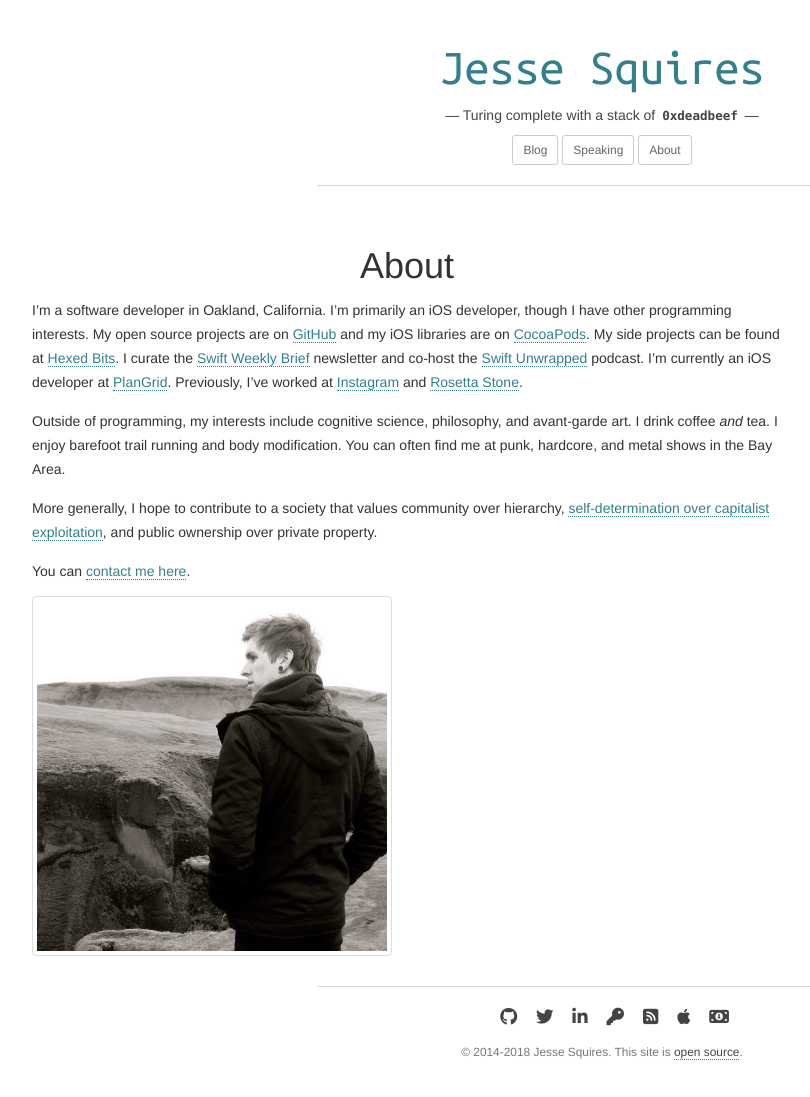
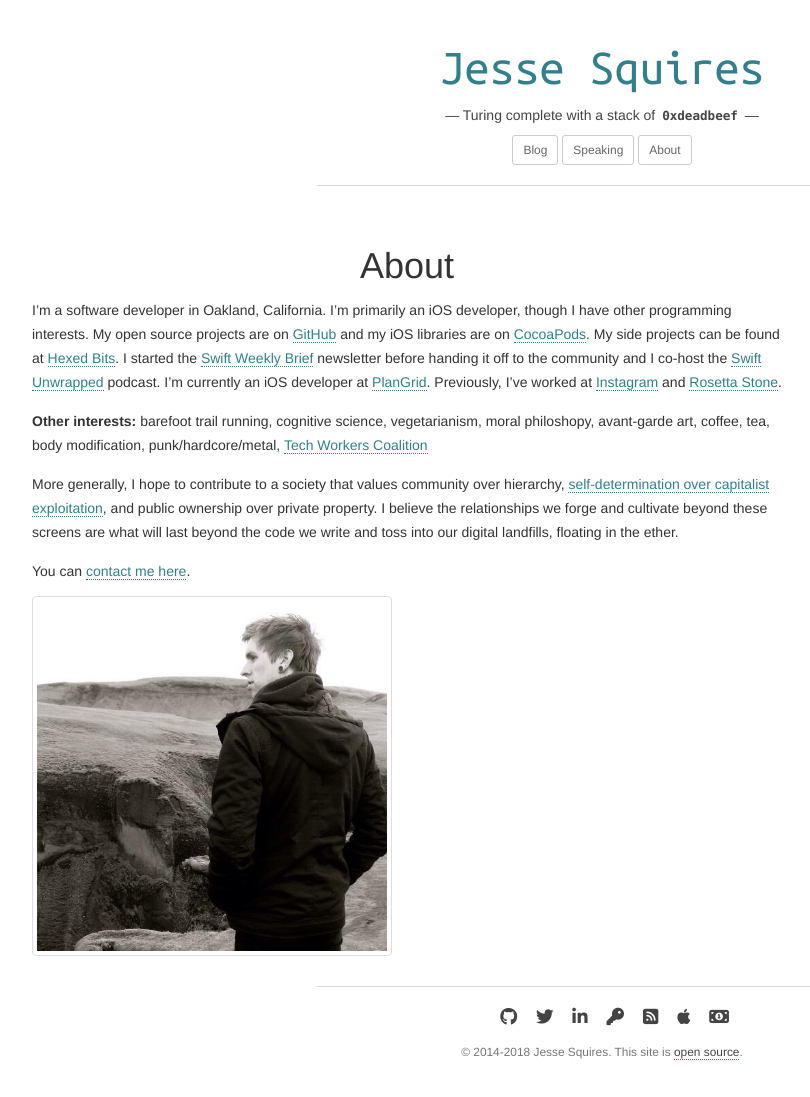
Before and after one commit to jessesquires/jessesquires.com, a Jekyll site: the page built from about.md, in a window 1280 px wide. Shown: the whole page, without its empty margins (38-848 px from the left). Built offline with Jekyll 4.4.1, drawn with Linux system fonts in a browser that asks for light colours; nearby versions of some CDN libraries; library files that are not in the unit come from our copies.

Commit message:
update about and contact

```diff
--- a/about.md
+++ b/about.md
@@ -3,11 +3,11 @@
 title: About
 ---
 
-I'm a software developer in Oakland, California. I'm primarily an iOS developer, though I have other programming interests. My open source projects are on [GitHub]({{ site.social_links.github}}) and my iOS libraries are on [CocoaPods](https://cocoapods.org/owners/1808). My side projects can be found at [Hexed Bits](https://hexedbits.com). I curate the [Swift Weekly Brief](https://swiftweekly.github.io) newsletter and co-host the [Swift Unwrapped](https://spec.fm/podcasts/swift-unwrapped) podcast. I'm currently an iOS developer at [PlanGrid](https://plangrid.com). Previously, I've worked at [Instagram](https://instagram.com) and [Rosetta Stone](https://rosettastone.com).
+I'm a software developer in Oakland, California. I'm primarily an iOS developer, though I have other programming interests. My open source projects are on [GitHub]({{ site.social_links.github}}) and my iOS libraries are on [CocoaPods](https://cocoapods.org/owners/1808). My side projects can be found at [Hexed Bits](https://hexedbits.com). I started the [Swift Weekly Brief](https://swiftweekly.github.io) newsletter before handing it off to the community and I co-host the [Swift Unwrapped](https://spec.fm/podcasts/swift-unwrapped) podcast. I'm currently an iOS developer at [PlanGrid](https://plangrid.com). Previously, I've worked at [Instagram](https://instagram.com) and [Rosetta Stone](https://rosettastone.com).
 
-Outside of programming, my interests include cognitive science, philosophy, and avant-garde art. I drink coffee *and* tea. I enjoy barefoot trail running and body modification. You can often find me at punk, hardcore, and metal shows in the Bay Area.
+**Other interests:** barefoot trail running, cognitive science, vegetarianism, moral philoshopy, avant-garde art, coffee, tea, body modification, punk/hardcore/metal, [Tech Workers Coalition](https://www.techworkerscoalition.org)
 
-More generally, I hope to contribute to a society that values community over hierarchy, [self-determination over capitalist exploitation](https://crimethinc.com/tce), and public ownership over private property.
+More generally, I hope to contribute to a society that values community over hierarchy, [self-determination over capitalist exploitation](https://crimethinc.com/tce), and public ownership over private property. I believe the relationships we forge and cultivate beyond these screens are what will last beyond the code we write and toss into our digital landfills, floating in the ether.
 
 You can [contact me here](/contact).
 
```
Also changed, not shown: contact.md (+1 -1 lines).
